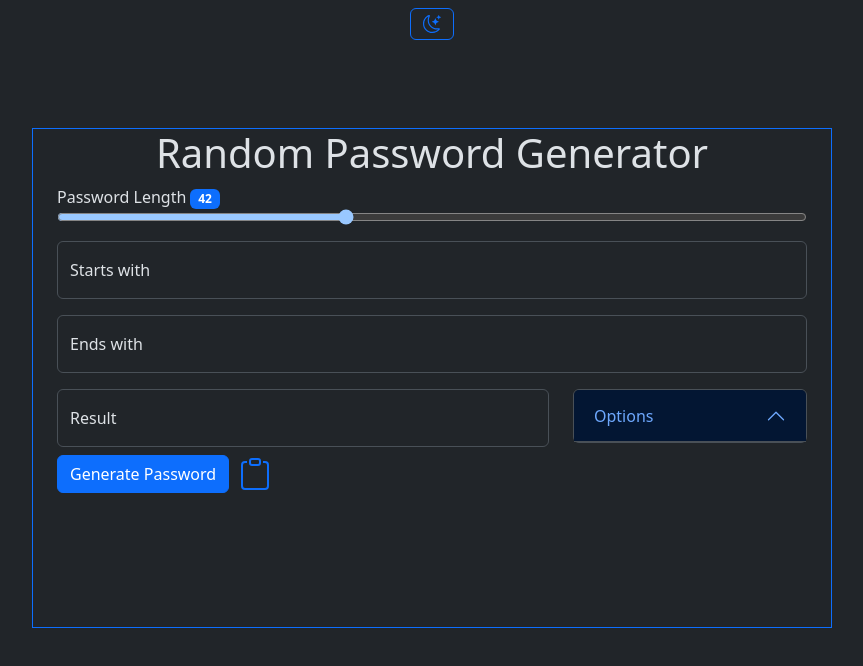
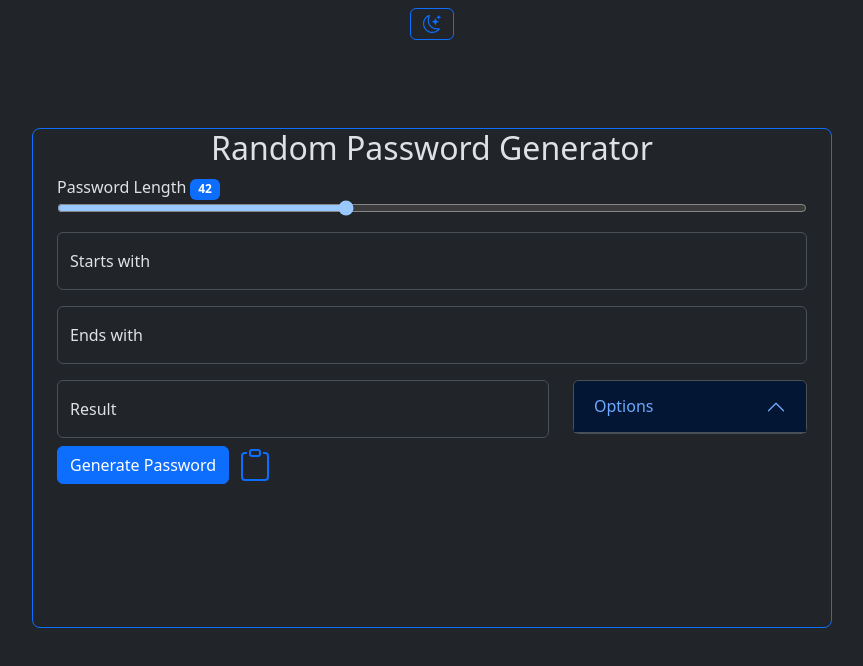
Before and after one commit to AtylaDaSilva/random-password-generator, a React (Create React App) app: page / in a window 1280 px wide. Shown: the top 666 px of the page, without its empty margins (208-1071 px from the left). Built offline with nearby package versions, Linux system fonts and the light colour scheme.

Commit message:
Adjustments to header & border
Set header font size to a fixed value.  Made the main container border round.

```diff
--- a/src/components/App.jsx
+++ b/src/components/App.jsx
@@ -125,10 +125,10 @@ export default function App(props) {
       </div>
       <div
         id='main-container'
-        className="container border border-primary d-flex flex-column justify-content-start mt-5"
+        className="container border border-primary rounded-3 d-flex flex-column justify-content-start mt-5"
       >
         <header id='main-container-header'>
-          <h1 className='text-center'>Random Password Generator</h1>
+          <h1 className='text-center fs-2'>Random Password Generator</h1>
         </header>
         <main id='main-container-body' className='d-flex align-items-center justify-content-center flex-grow-1'>
 
```
